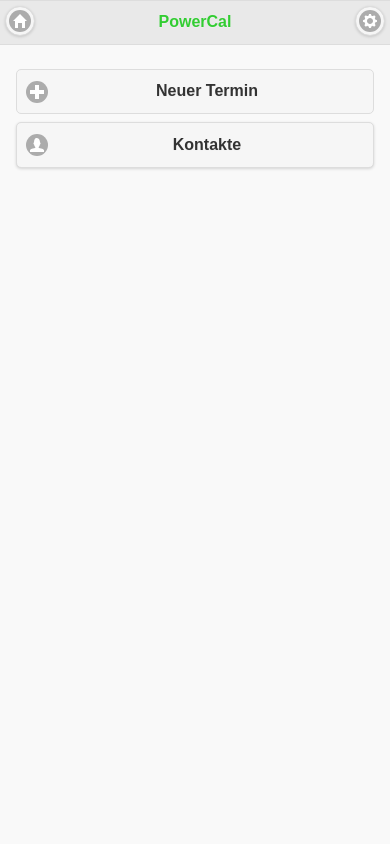
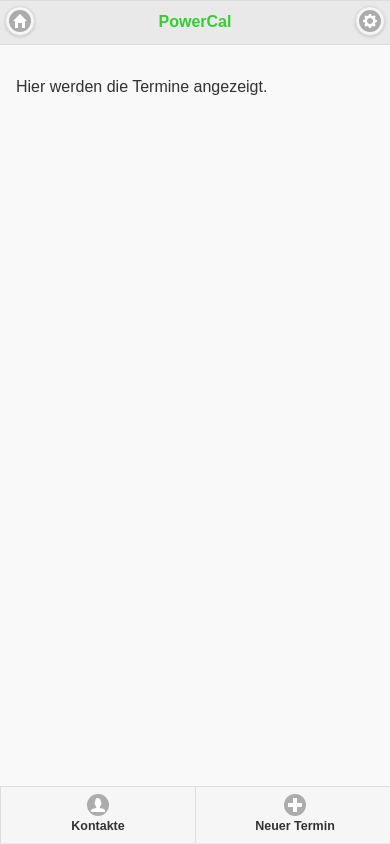
Before and after one commit to captaincook95/wwi14b5_powercal, a website: page www/index.html in a window 390 px wide. Drawn offline with Linux system fonts and the light colour scheme; some packages are replaced by stand-ins of ours.

Commit message:
UI Buttons in footer added

```diff
--- a/www/index.html
+++ b/www/index.html
@@ -40,8 +40,17 @@
 					<a href="#settings" class="ui-btn ui-shadow ui-corner-all ui-icon-gear ui-btn-icon-right ui-btn-icon-notext">Settings</a>
 				</div>
 				<div role="main" class="ui-content">
-					<a data-role="button" data-transition="none" class="ui-btn ui-corner-all ui-icon-plus ui-btn-icon-left"  href="#new_appointment">Neuer Termin</a>
-					<a data-role="button" data-icon="user" href="#contacts_overview">Kontakte</a>
+	<!-- 				<a data-role="button" data-transition="none" class="ui-btn ui-corner-all ui-icon-plus ui-btn-icon-left"  href="#new_appointment">Neuer Termin</a>
+					<a data-role="button" data-icon="user" href="#contacts_overview">Kontakte</a> -->
+					<p> Hier werden die Termine angezeigt. </p>
+				</div>
+				<div data-role="footer" data-position="fixed">
+					<div data-role="navbar">
+						<ul>
+							<li><a href="#contacts_overview" data-icon="user">Kontakte</a></li>
+							<li><a href="#new_appointment" data-icon="plus">Neuer Termin</a></li>
+						</ul>
+					</div>
 				</div>
 			</div>
 			<div data-role="page" id="new_appointment">
@@ -64,7 +73,6 @@
 					<label for="t_note">Bemerkung: </label>
 					<textarea name="t_note" id="t_note"" type="text" rows="5"></textarea>
 				</div>
-
 			</div>
 			<div data-role="page" id="contacts_overview">
 				<div data-role="header">
```
